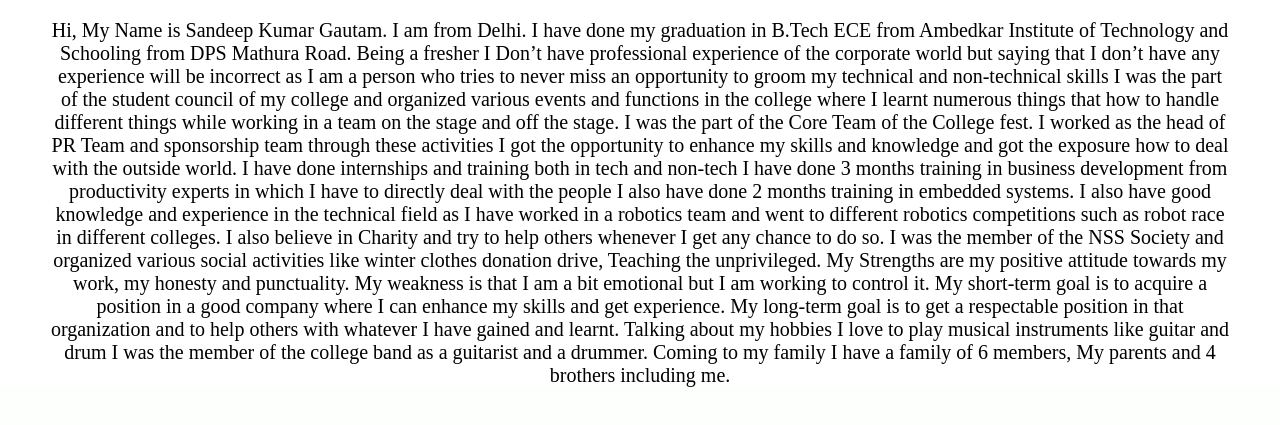
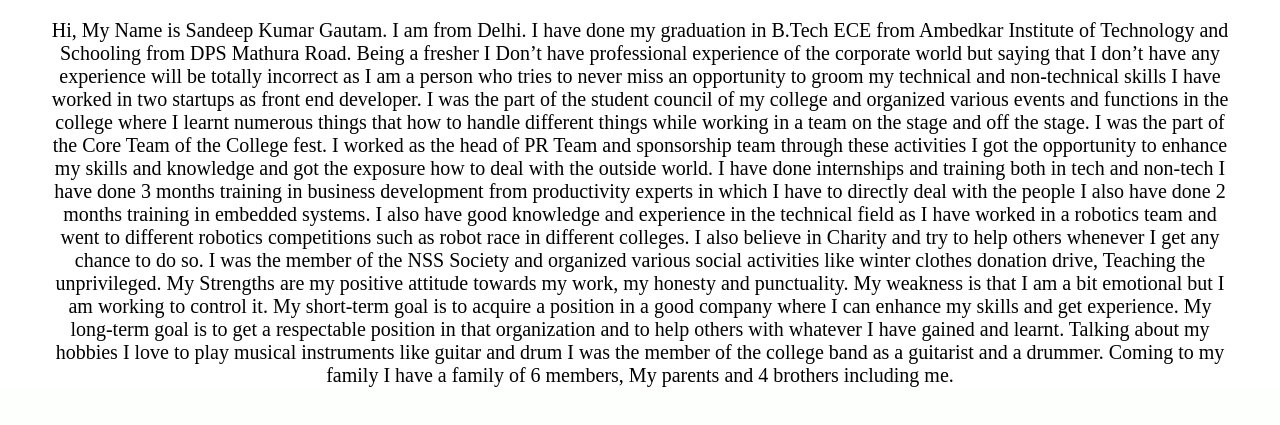
Before and after one commit to sandeep00017/resume, a plain HTML site: page about.html in a window 1280 px wide. Shown: the part 141-566 px from the top of the page. Drawn offline with Linux system fonts and the light colour scheme; a web font is replaced by a local one.

Commit message:
Update about.html

```diff
--- a/about.html
+++ b/about.html
@@ -33,7 +33,7 @@
 <div class="div2">
   <h1 class="abouth1">About</h1>
   <p class="abouttext">Hi, My Name is Sandeep Kumar Gautam. I am from Delhi. I have done my graduation in B.Tech ECE from Ambedkar Institute of Technology and Schooling from DPS Mathura Road.
-Being a fresher I Don’t have professional experience of the corporate world but saying that I don’t have any experience will be incorrect as I am a person who tries to never miss an opportunity to groom my technical and non-technical skills I was the part of the student council of my college and organized various events and functions in the college where I learnt numerous things that how to handle different things while working in a team on the stage and off the stage. I was the part of the Core Team of the College fest. I worked as the head of PR Team and sponsorship team through these activities I got the opportunity to enhance my skills and knowledge and got the exposure how to deal with the outside world.
+Being a fresher I Don’t have professional experience of the corporate world but saying that I don’t have any experience will be totally incorrect as I am a person who tries to never miss an opportunity to groom my technical and non-technical skills I have worked in two startups as front end developer. I was the part of the student council of my college and organized various events and functions in the college where I learnt numerous things that how to handle different things while working in a team on the stage and off the stage. I was the part of the Core Team of the College fest. I worked as the head of PR Team and sponsorship team through these activities I got the opportunity to enhance my skills and knowledge and got the exposure how to deal with the outside world.
 I have done internships and training both in tech and non-tech I have done 3 months training in business development from productivity experts in which I have to directly deal with the people I also have done 2 months training in embedded systems.
 I also have good knowledge and experience in the technical field as I have worked in a robotics team and went to different robotics competitions such as robot race in different colleges.
 I also believe in Charity and try to help others whenever I get any chance to do so. I was the member of the NSS Society and organized various social activities like winter clothes donation drive, Teaching the unprivileged.
```
